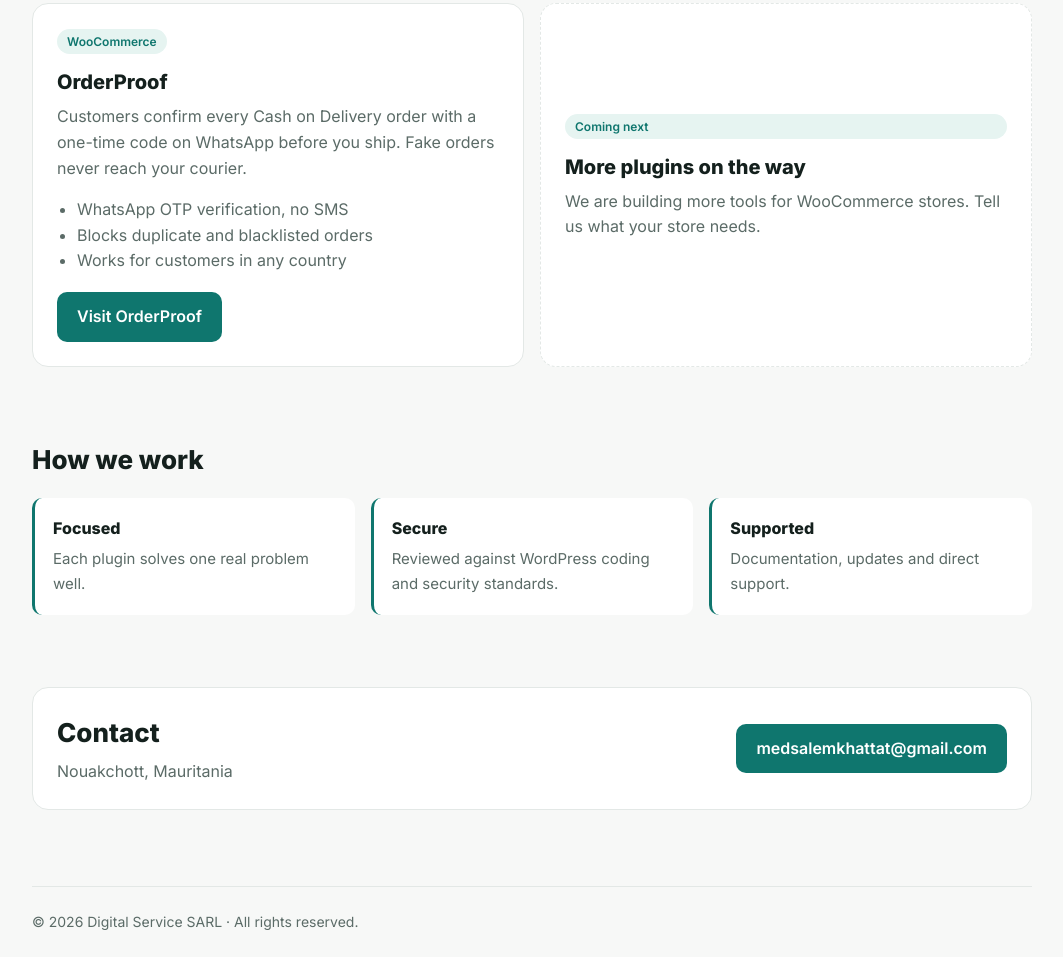
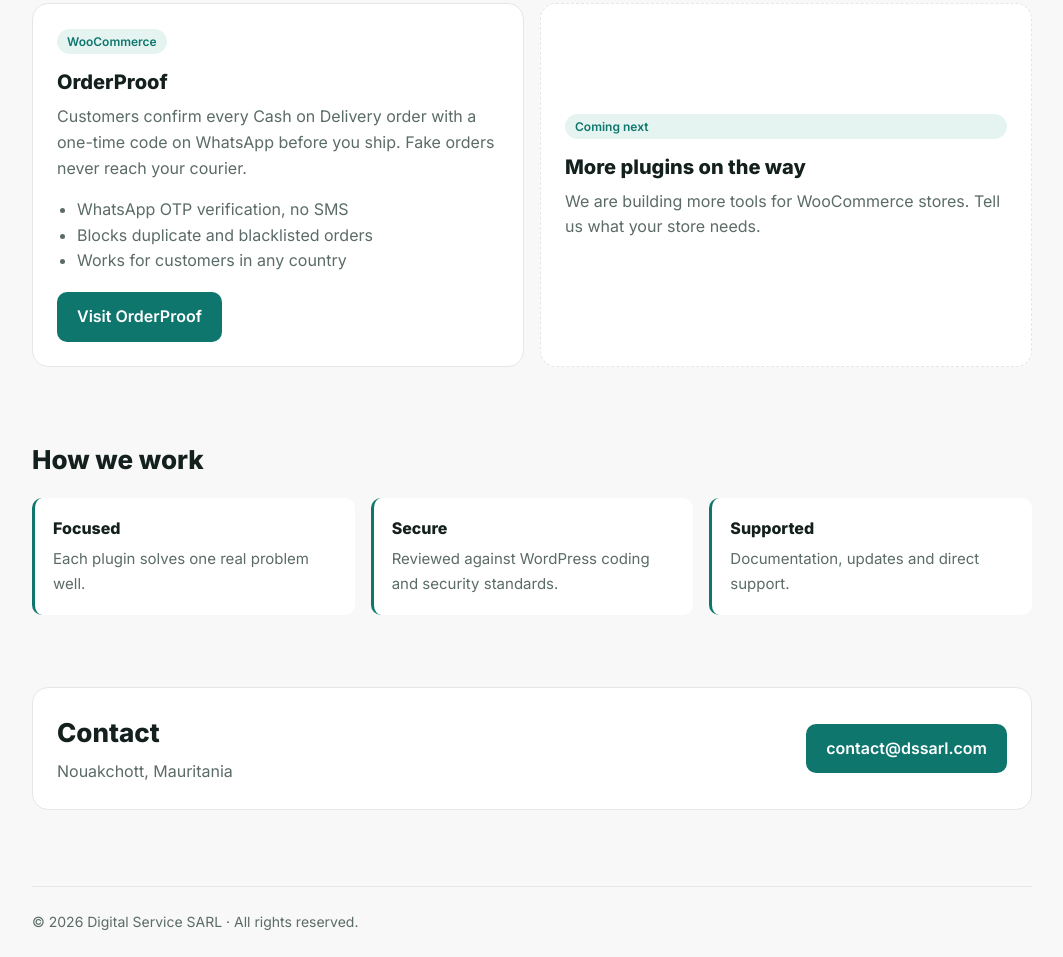
Before and after one commit to medsalem-khattat/dssarl.com, a plain HTML site: page index.html in a window 1280 px wide. Shown: the part 572-1529 px from the top of the page, without its empty margins (108-1171 px from the left). Drawn offline with Linux system fonts and the light colour scheme.

Commit message:
Use contact@dssarl.com as the public contact address
Co-Authored-By: Claude Opus 5.5 <noreply@anthropic.com>

```diff
--- a/index.html
+++ b/index.html
@@ -106,7 +106,7 @@ footer{border-top:1px solid var(--line);margin-top:40px;padding:24px 0;color:var
       <h2 data-t="contactTitle" style="margin-bottom:6px">Contact</h2>
       <p style="margin:0;color:var(--muted)" data-t="city">Nouakchott, Mauritania</p>
     </div>
-    <a class="btn" href="mailto:medsalemkhattat@gmail.com">medsalemkhattat@gmail.com</a>
+    <a class="btn" href="mailto:contact@dssarl.com">contact@dssarl.com</a>
   </div>
 </section>
 </main>
```
